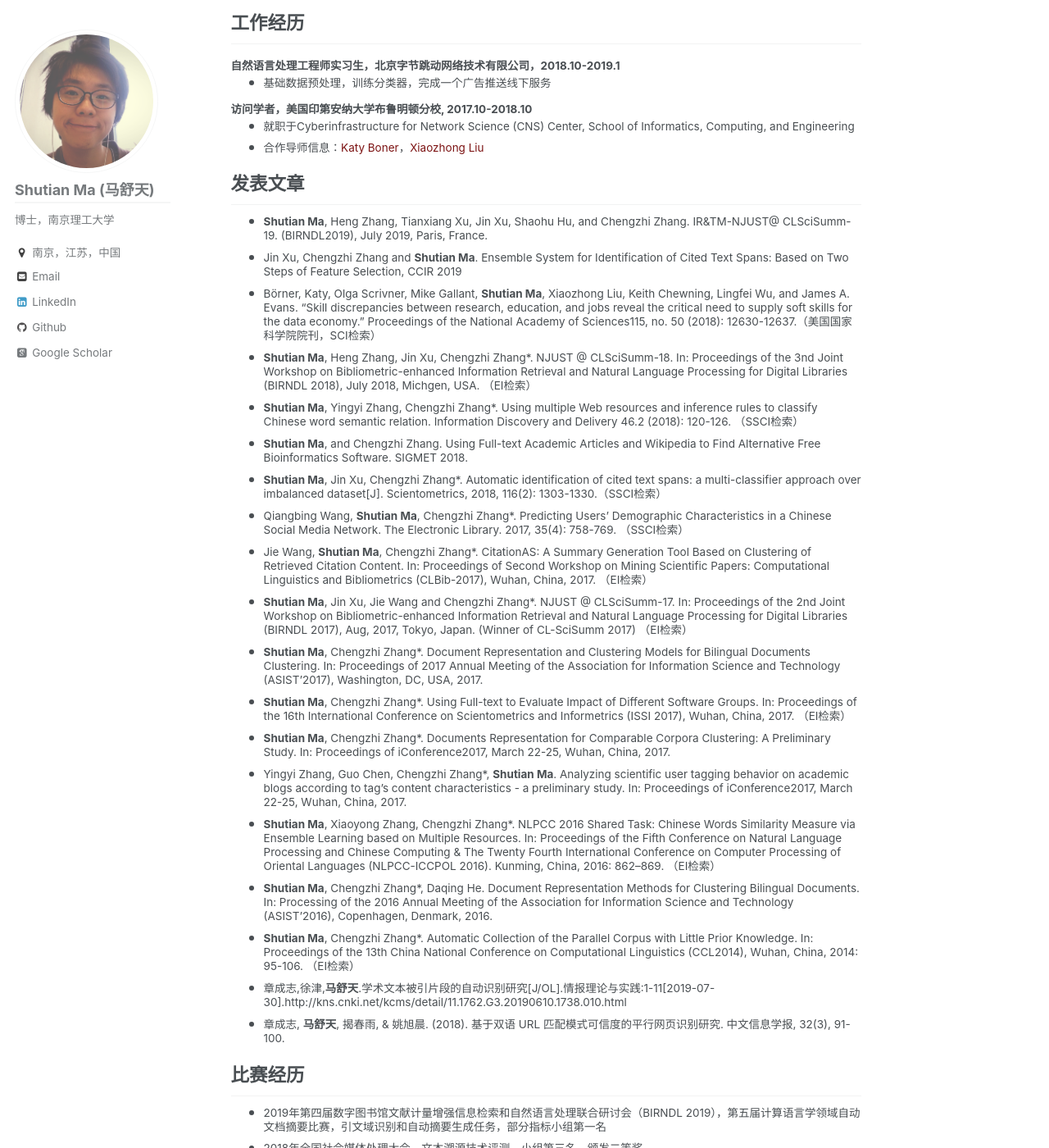
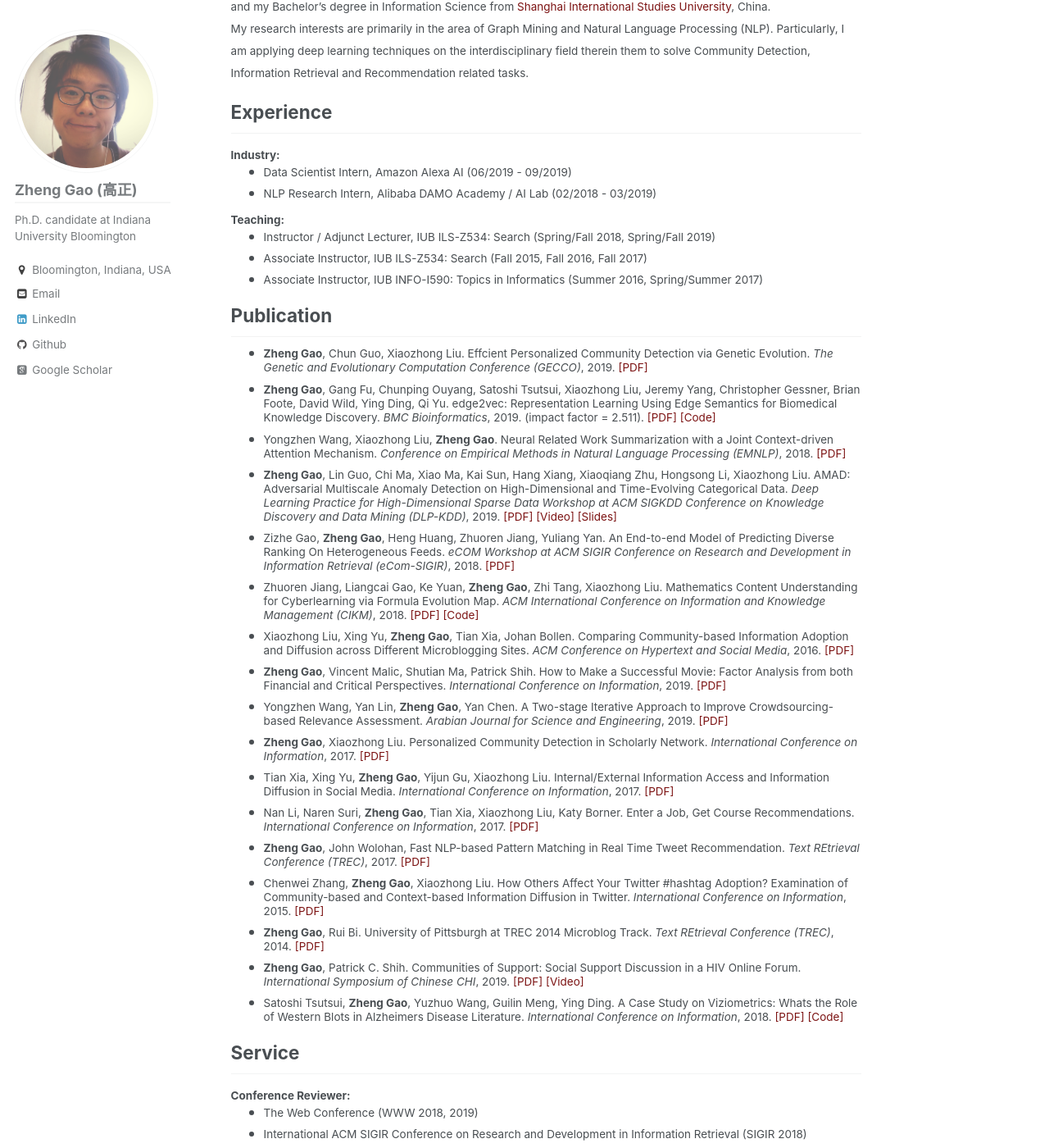
Before and after one commit to michellemashutian/michellemashutian.github.io_old, a Jekyll site: the page built from _pages/about.md, in a window 1280 px wide and 1400 px high, scrolled down 429 px. Shown: the whole window at 82% size. Built offline with Jekyll 4.4.1, drawn with Linux system fonts in a browser that asks for light colours; some web fonts are replaced; some of the changed text lies outside the part shown.

Commit message:
roll back

```diff
--- a/_config.yml
+++ b/_config.yml
@@ -7,13 +7,13 @@
 
 # Site Settings
 locale                   : "en-US"
-title                    : "马舒天"
+title                    : "Zheng Gao"
 title_separator          : "-"
-name                     : &name "Shutian Ma"
+name                     : &name "Zheng Gao"
 description              : &description "Ph.D. candidate at Indiana University Bloomington"
-url                      : https://michellemashutian.github.io/michellemashutian/ # the base hostname & protocol for your site e.g. "https://mmistakes.github.io"
+url                      : https://royzhenggao.github.io # the base hostname & protocol for your site e.g. "https://mmistakes.github.io"
 baseurl                  : "" # the subpath of your site, e.g. "/blog"
-repository               : "michellemashutian.github.io"
+repository               : "royzhenggao.github.io"
 teaser                   :  # filename of teaser fallback teaser image placed in /images/, .e.g. "500x300.png"
 breadcrumbs              : false # true, false (default)
 words_per_minute         : 160
@@ -78,13 +78,13 @@ analytics:
 
 # Site Author
 author:
-  name             : "Shutian Ma (马舒天)"
+  name             : "Zheng Gao (高正)"
   avatar           : "profile.png"
-  bio              : "博士，南京理工大学"
-  location         : "南京，江苏，中国"
+  bio              : "Ph.D. candidate at Indiana University Bloomington"
+  location         : "Bloomington, Indiana, USA"
   employer         :
-  googlescholar    : "https://scholar.google.com/citations?user=D7wgsokAAAAJ&hl=en"
-  email            : "mashutian0608@hotmail.com"
+  googlescholar    : "https://scholar.google.com/citations?user=C8M7-1YAAAAJ&hl=en"
+  email            : "gao27@indiana.edu"
   uri              :
   bitbucket        :
   codepen          :
@@ -92,12 +92,12 @@ author:
   flickr           :
   facebook         :
   foursquare       :
-  github           : "michellemashutian"
+  github           : "RoyZhengGao"
   google_plus      :
   keybase          :
   instagram        :
   lastfm           :
-  linkedin         : "shutian-ma-likeworking/"
+  linkedin         : "zheng-gao-351b738a/"
   orcid            :
   pinterest        :
   soundcloud       :
--- a/_pages/about.md
+++ b/_pages/about.md
@@ -1,6 +1,6 @@
 ---
 permalink: /
-title: "个人简介与研究方向"
+title: "News!"
 excerpt: "About me"
 author_profile: true
 redirect_from:
@@ -37,62 +37,71 @@ h1, h2, h3, h4, h5, h6 {
 }
 </style>
 {% include base_path %}
-* <small> 管理科学与工程专业博士，预计2020年毕业</small>
-* <small> 利用自然语言处理，机器学习与深度学习相关技术进行科研活动</small>
-* <small> 研究方向涉及：双语网页发现，多语言文本聚类，科研软件分析，基于被引片段的自动摘要，引文推荐系统</small>
+* <small> 08/2019:</small> <small style="color:red">I am about to graduate in 2020 Spring and currently looking for full-time scientist / software development engineer jobs on artificial intelligence (NLP, Graph Mining, Search, Recommendation)!</small>
+* <small> 07/2019: One paper accepted to GECCO 2019!</small>
+* <small> 06/2019: Start my data scientist internship at Amazon Alexa AI, Seattle.</small>
+* <small> 05/2019: One paper accepted to BMC Bioinformatics!</small>
+<h2 id="research"> Research</h2>
 
-<h2 id="research">教育背景</h2>
-<small>**硕博连读，南京理工大学经济管理学院, 2014-至今**</small>
+<small> Hi, I am Zheng Gao, a fourth-year Ph.D. candidate of [School of Informatics, Computing, and Engineering (SICE)](https://sice.indiana.edu/) at [Indiana University Bloomington](https://www.indiana.edu/), USA, advised by Prof. [Xiaozhong Liu](http://xiaozhong.website2.me). My Ph.D. major is in Information Science and minor in Computer Science. I received my Master's degree in Information Science from [University of Pittsburgh](https://www.pitt.edu/), USA and my Bachelor's degree in Information Science from [Shanghai International Studies University](http://en.shisu.edu.cn/), China.</small>
+<small>My research interests are primarily in the area of Graph Mining and Natural Language Processing (NLP). Particularly, I am applying deep learning techniques on the interdisciplinary field therein them to solve Community Detection, Information Retrieval and Recommendation related tasks.</small>
 
-* <small>管理科学与工程专业，预计2020年毕业</small>
-* <small>导师：[章成志](https://www.researchgate.net/profile/Chengzhi_Zhang4)</small>
+<h2 id="experience">Experience</h2>
+<small>**Industry:**</small>
 
-<small>**本科，南京理工大学经济管理学院，2010-2014**</small>
-* <small>信息管理与信息系统专业</small>
+* <small>Data Scientist Intern, Amazon Alexa AI (06/2019 - 09/2019)</small>
+* <small>NLP Research Intern, Alibaba DAMO Academy / AI Lab (02/2018 - 03/2019)</small>
 
-<h2 id="experience">工作经历</h2>
-<small>**自然语言处理工程师实习生，北京字节跳动网络技术有限公司，2018.10-2019.1**</small>
+<small>**Teaching:**</small>
+* <small>Instructor / Adjunct Lecturer, IUB ILS-Z534: Search (Spring/Fall 2018, Spring/Fall 2019)</small>
+* <small>Associate Instructor, IUB ILS-Z534: Search (Fall 2015, Fall 2016, Fall 2017)</small>
+* <small>Associate Instructor, IUB INFO-I590: Topics in Informatics (Summer 2016, Spring/Summer 2017)</small>
 
-* <small>基础数据预处理，训练分类器，完成一个广告推送线下服务</small>
+<h2 id="publication">Publication</h2>
 
-<small>**访问学者，美国印第安纳大学布鲁明顿分校, 2017.10-2018.10**</small>
-* <small>就职于Cyberinfrastructure for Network Science (CNS) Center, School of Informatics, Computing, and Engineering</small>
-* <small>合作导师信息：[Katy Boner](http://ella.slis.indiana.edu/~katy/)，[Xiaozhong Liu](https://www.sice.indiana.edu/all-people/profile.html?profile_id=100)</small>
+* <small>**Zheng Gao**, Chun Guo, Xiaozhong Liu. Effcient Personalized Community Detection via Genetic Evolution. *The Genetic and Evolutionary Computation Conference (GECCO)*, 2019. [[PDF]](https://dl.acm.org/citation.cfm?id=3321711) <small>
+* <small>**Zheng Gao**, Gang Fu, Chunping Ouyang, Satoshi Tsutsui, Xiaozhong Liu, Jeremy Yang, Christopher Gessner, Brian Foote, David Wild, Ying Ding, Qi Yu. edge2vec: Representation Learning Using Edge Semantics for Biomedical Knowledge Discovery. *BMC Bioinformatics*, 2019. (impact factor = 2.511). [[PDF]](https://link.springer.com/article/10.1186/s12859-019-2914-2) [[Code]](https://github.com/RoyZhengGao/edge2vec)<small>
+* <small>Yongzhen Wang, Xiaozhong Liu, **Zheng Gao**. Neural Related Work Summarization with a Joint
+Context-driven Attention Mechanism. *Conference on Empirical Methods in Natural Language Processing (EMNLP)*, 2018. [[PDF]](https://www.aclweb.org/anthology/papers/D/D18/D18-1204/)</small>
+* <small>**Zheng Gao**, Lin Guo, Chi Ma, Xiao Ma, Kai Sun, Hang Xiang, Xiaoqiang Zhu, Hongsong Li,
+Xiaozhong Liu. AMAD: Adversarial Multiscale Anomaly Detection on High-Dimensional and Time-Evolving Categorical Data. *Deep Learning Practice for High-Dimensional Sparse Data Workshop at ACM SIGKDD Conference on Knowledge Discovery and Data Mining (DLP-KDD)*, 2019. [[PDF]](https://arxiv.org/pdf/1907.06582.pdf) [[Video]](https://www.youtube.com/watch?v=G_evEf3DG8k&t=357s) [[Slides]](https://drive.google.com/file/d/1m8setAj2JXo4WuInI_NP7TsvLRs_ocjt/view?usp=sharing)</small>
+* <small>Zizhe Gao, **Zheng Gao**, Heng Huang, Zhuoren Jiang, Yuliang Yan. An End-to-end Model of Predicting Diverse Ranking On Heterogeneous Feeds. *eCOM Workshop at ACM SIGIR Conference on Research and Development in Information Retrieval (eCom-SIGIR)*, 2018. [[PDF]](http://ceur-ws.org/Vol-2319/paper13.pdf)</small>
+* <small>Zhuoren Jiang, Liangcai Gao, Ke Yuan, **Zheng Gao**, Zhi Tang, Xiaozhong Liu. Mathematics Content Understanding for Cyberlearning via Formula Evolution Map. *ACM International Conference on
+Information and Knowledge Management (CIKM)*, 2018. [[PDF]](https://dl.acm.org/citation.cfm?id=3271694) [[Code]](https://github.com/GraphEmbedding/FEM)</small>
+* <small>Xiaozhong Liu, Xing Yu, **Zheng Gao**, Tian Xia, Johan Bollen. Comparing Community-based Information Adoption and Diffusion across Different Microblogging Sites. *ACM Conference on Hypertext and Social Media*, 2016. [[PDF]](https://dl.acm.org/citation.cfm?id=2914665)</small>
+* <small>**Zheng Gao**, Vincent Malic, Shutian Ma, Patrick Shih. How to Make a Successful Movie: Factor Analysis from both Financial and Critical Perspectives. *International Conference on Information*, 2019. [[PDF]](https://link.springer.com/chapter/10.1007/978-3-030-15742-5_63)</small>
+* <small>Yongzhen Wang, Yan Lin, **Zheng Gao**, Yan Chen. A Two-stage Iterative Approach to Improve Crowdsourcing-based Relevance Assessment. *Arabian Journal for Science and Engineering*, 2019. [[PDF]](https://link.springer.com/article/10.1007/s13369-018-3456-z)</small>
+* <small>**Zheng Gao**, Xiaozhong Liu. Personalized Community Detection in Scholarly Network. *International Conference on Information*, 2017. [[PDF]](https://www.ideals.illinois.edu/bitstream/handle/2142/98863/2pt10_Gao-Personalized.pdf?sequence=1)</small>
+* <small>Tian Xia, Xing Yu, **Zheng Gao**, Yijun Gu, Xiaozhong Liu. Internal/External Information Access
+and Information Diffusion in Social Media. *International Conference on Information*, 2017. [[PDF]](https://www.ideals.illinois.edu/bitstream/handle/2142/98867/2pt14_Xia-Thesis.pdf?sequence=1)</small>
+* <small>Nan Li, Naren Suri, **Zheng Gao**, Tian Xia, Xiaozhong Liu, Katy Borner. Enter a Job, Get Course
+Recommendations. *International Conference on Information*, 2017. [[PDF]](https://www.ideals.illinois.edu/bitstream/handle/2142/98865/2pt12_Li-Job.pdf?sequence=1)</small>
+* <small>**Zheng Gao**, John Wolohan, Fast NLP-based Pattern Matching in Real Time Tweet Recommendation. *Text REtrieval Conference (TREC)*, 2017. [[PDF]](https://trec.nist.gov/pubs/trec26/papers/SOIC-RT.pdf)</small>
+* <small>Chenwei Zhang, **Zheng Gao**, Xiaozhong Liu. How Others Affect Your Twitter #hashtag Adoption?
+Examination of Community-based and Context-based Information Diffusion in Twitter. *International Conference on Information*, 2015. [[PDF]](https://www.ideals.illinois.edu/bitstream/handle/2142/89425/Zhang538.pdf?sequence=1&isAllowed=y)</small>
+* <small>**Zheng Gao**, Rui Bi. University of Pittsburgh at TREC 2014 Microblog Track. *Text REtrieval
+Conference (TREC)*, 2014. [[PDF]](https://apps.dtic.mil/dtic/tr/fulltext/u2/a618725.pdf)</small>
+* <small>**Zheng Gao**, Patrick C. Shih. Communities of Support: Social Support Discussion in a HIV Online Forum. *International Symposium of Chinese CHI*, 2019. [[PDF]](https://www.researchgate.net/publication/332030838_Communities_of_Support_Social_Support_Exchange_in_a_HIV_Online_Forum) [[Video]](https://www.youtube.com/watch?v=KEOnlWJI4sc&t=896s)</small>
+* <small>Satoshi Tsutsui, **Zheng Gao**, Yuzhuo Wang, Guilin Meng, Ying Ding. A Case Study on Viziometrics: Whats the Role of Western Blots in Alzheimers Disease Literature. *International Conference on Information*, 2018. [[PDF]](https://www.ideals.illinois.edu/bitstream/handle/2142/100249/Tsutsui-Satoshi_20180417_V01.pdf?sequence=1&isAllowed=y) [[Code]](https://github.com/apple2373/western_recognize)</small>
 
-<h2 id="publication">发表文章</h2>
 
-* <small>**Shutian Ma**, Heng Zhang, Tianxiang Xu, Jin Xu, Shaohu Hu, and Chengzhi Zhang. IR&TM-NJUST@ CLSciSumm-19. (BIRNDL2019), July 2019, Paris, France.<small>
-* <small>Jin Xu, Chengzhi Zhang and **Shutian Ma**. Ensemble System for Identification of Cited Text Spans: Based on Two Steps of Feature Selection, CCIR 2019<small>
-* <small>Börner, Katy, Olga Scrivner, Mike Gallant, **Shutian Ma**, Xiaozhong Liu, Keith Chewning, Lingfei Wu, and James A. Evans. "Skill discrepancies between research, education, and jobs reveal the critical need to supply soft skills for the data economy." Proceedings of the National Academy of Sciences115, no. 50 (2018): 12630-12637.（美国国家科学院院刊，SCI检索）<small>
-* <small>**Shutian Ma**, Heng Zhang, Jin Xu, Chengzhi Zhang*. NJUST @ CLSciSumm-18. In: Proceedings of the 3nd Joint Workshop on Bibliometric-enhanced Information Retrieval and Natural Language Processing for Digital Libraries (BIRNDL 2018), July 2018, Michgen, USA. （EI检索）<small>
-* <small>**Shutian Ma**, Yingyi Zhang, Chengzhi Zhang*. Using multiple Web resources and inference rules to classify Chinese word semantic relation. Information Discovery and Delivery 46.2 (2018): 120-126. （SSCI检索）<small>
-* <small>**Shutian Ma**, and Chengzhi Zhang. Using Full-text Academic Articles and Wikipedia to Find Alternative Free Bioinformatics Software. SIGMET 2018.<small>
-* <small>**Shutian Ma**, Jin Xu, Chengzhi Zhang*. Automatic identification of cited text spans: a multi-classifier approach over imbalanced dataset[J]. Scientometrics, 2018, 116(2): 1303-1330.（SSCI检索）<small>
-* <small>Qiangbing Wang, **Shutian Ma**, Chengzhi Zhang*. Predicting Users’ Demographic Characteristics in a Chinese Social Media Network. The Electronic Library. 2017, 35(4): 758-769. （SSCI检索）<small>
-* <small>Jie Wang, **Shutian Ma**, Chengzhi Zhang*. CitationAS: A Summary Generation Tool Based on Clustering of Retrieved Citation Content. In: Proceedings of Second Workshop on Mining Scientific Papers: Computational Linguistics and Bibliometrics (CLBib-2017), Wuhan, China, 2017. （EI检索）<small>
-* <small>**Shutian Ma**, Jin Xu, Jie Wang and Chengzhi Zhang*. NJUST @ CLSciSumm-17. In: Proceedings of the 2nd Joint Workshop on Bibliometric-enhanced Information Retrieval and Natural Language Processing for Digital Libraries (BIRNDL 2017), Aug, 2017, Tokyo, Japan. (Winner of CL-SciSumm 2017) （EI检索）<small>
-* <small>**Shutian Ma**, Chengzhi Zhang*. Document Representation and Clustering Models for Bilingual Documents Clustering. In: Proceedings of 2017 Annual Meeting of the Association for Information Science and Technology (ASIST’2017), Washington, DC, USA, 2017.<small>
-* <small>**Shutian Ma**, Chengzhi Zhang*. Using Full-text to Evaluate Impact of Different Software Groups. In: Proceedings of the 16th International Conference on Scientometrics and Informetrics (ISSI 2017), Wuhan, China, 2017. （EI检索）<small>
-* <small>**Shutian Ma**, Chengzhi Zhang*. Documents Representation for Comparable Corpora Clustering: A Preliminary Study. In: Proceedings of iConference2017, March 22-25, Wuhan, China, 2017.<small>
-* <small>Yingyi Zhang, Guo Chen, Chengzhi Zhang*, **Shutian Ma**. Analyzing scientific user tagging behavior on academic blogs according to tag’s content characteristics - a preliminary study. In: Proceedings of iConference2017, March 22-25, Wuhan, China, 2017.<small>
-* <small>**Shutian Ma**, Xiaoyong Zhang, Chengzhi Zhang*. NLPCC 2016 Shared Task: Chinese Words Similarity Measure via Ensemble Learning based on Multiple Resources. In: Proceedings of the Fifth Conference on Natural Language Processing and Chinese Computing & The Twenty Fourth International Conference on Computer Processing of Oriental Languages (NLPCC-ICCPOL 2016). Kunming, China, 2016: 862–869. （EI检索）<small>
-* <small>**Shutian Ma**, Chengzhi Zhang*, Daqing He. Document Representation Methods for Clustering Bilingual Documents. In: Processing of the 2016 Annual Meeting of the Association for Information Science and Technology (ASIST’2016), Copenhagen, Denmark, 2016.<small>
-* <small>**Shutian Ma**, Chengzhi Zhang*. Automatic Collection of the Parallel Corpus with Little Prior Knowledge. In: Proceedings of the 13th China National Conference on Computational Linguistics (CCL2014), Wuhan, China, 2014: 95-106. （EI检索）<small>
-* <small>章成志,徐津,**马舒天**.学术文本被引片段的自动识别研究[J/OL].情报理论与实践:1-11[2019-07-30].http://kns.cnki.net/kcms/detail/11.1762.G3.20190610.1738.010.html<small>
-* <small>章成志, **马舒天**, 揭春雨, & 姚旭晨. (2018). 基于双语 URL 匹配模式可信度的平行网页识别研究. 中文信息学报, 32(3), 91-100.<small>
+<h2 id="service">Service</h2>
 
-<h2 id="service">比赛经历</h2>
+<small>**Conference Reviewer:**</small>
+* <small>The Web Conference (WWW 2018, 2019)</small>
+* <small>International ACM SIGIR Conference on Research and Development in Information Retrieval (SIGIR 2018)</small>
 
-* <small>2019年第四届数字图书馆文献计量增强信息检索和自然语言处理联合研讨会（BIRNDL 2019），第五届计算语言学领域自动文档摘要比赛，引文域识别和自动摘要生成任务，部分指标小组第一名</small>
-* <small>2018年全国社会媒体处理大会，文本溯源技术评测，小组第三名，颁发二等奖</small>
-* <small>2018年第三届数字图书馆文献计量增强信息检索和自然语言处理联合研讨会（BIRNDL 2018），第四届计算语言学领域自动文档摘要比赛，引文域类型分类任务，小组第二名</small>
-* <small>2017年第二届数字图书馆文献计量增强信息检索和自然语言处理联合研讨会（BIRNDL 2017），第三届计算语言学领域自动文档摘要比赛，引文域识别任务，小组第一名</small>
-* <small>2017年自然语言处理与中文计算国际会议中文词语语义关系分类测评，小组第八</small>
-* <small>2016年自然语言处理与中文计算国际会议中文词语相似度计算测评，小组第十一</small>
+<small>**Journal Reviewer:**</small>
+* <small>Journal of the Association for Information Science and Technology (JASIST 2018)</small>
+* <small>Social Network Analysis and Mining (SNAM 2018, 2019)</small>
+* <small>Medical Science Monitor (2019)</small>
 
-<h2 id="award"> 获奖经历</h2>
+<small>**Administrative Service:**</small>
+* <small>Chair of Doctoral Student Association (DSA) at Department of Information and Library Science, Indiana University Bloomington (2016 - 2018) </small>
+<h2 id="award"> Award</h2>
 
-* <small>2018年研究生国家奖学金一等奖</small>
-* <small>2018年工信部创新创业奖学金一等奖</small>
-* <small>2015年全国情报学博士生学术论坛优秀论文一等奖</small>
-* <small>2015年第五届全国情报学博士生论坛暨2015中国信息资源管理论坛优秀论文三等奖</small>
+* <small>T'ung-li Yuan Memorial Fellowship, Indiana University Bloomington (2015 - 2018)</small>
+* <small>Clayton A. Shepherd Scholarship, Indiana University Bloomington (2018 - 2019) </small>
+* <small>IUB SICE Ph.D. Travel Award (2015 - 2019)</small>
+* <small>NetSci Student Travel Award (2017) </small>
+* <small>IUB GPSG Travel Award (2017) </small>
```
